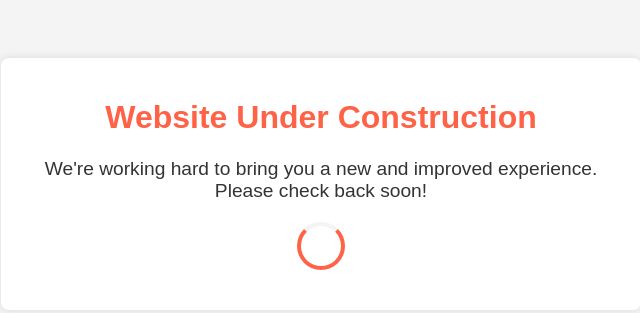
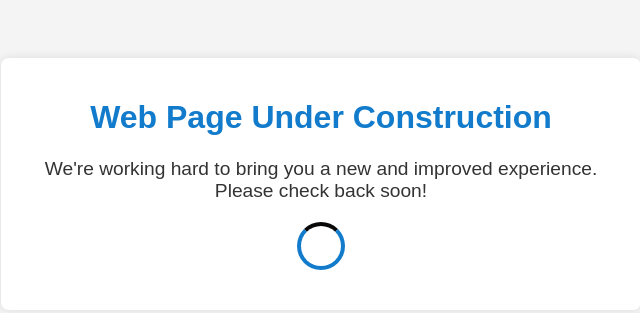
Before and after one commit to AveroInfrastructure/AI, a plain HTML site: page pages/fiber.html in a window 1280 px wide. Shown: the whole page, without its empty margins (319-959 px from the left). Drawn offline with Linux system fonts and the light colour scheme.

Commit message:
Updating Fiber Color

```diff
--- a/pages/fiber.html
+++ b/pages/fiber.html
@@ -21,7 +21,7 @@
             border-radius: 8px;
         }
         h1 {
-            color: #ff6347;
+            color: #127bcb;
         }
         p {
             font-size: 1.2em;
@@ -30,8 +30,8 @@
             margin: 20px auto;
             width: 40px;
             height: 40px;
-            border: 4px solid #ff6347;
-            border-top: 4px solid #f4f4f4;
+            border: 4px solid #127bcb;
+            border-top: 4px solid #080808;
             border-radius: 50%;
             animation: spin 1s linear infinite;
         }
@@ -43,7 +43,7 @@
 </head>
 <body>
     <div class="container">
-        <h1>Website Under Construction</h1>
+        <h1>Web Page Under Construction</h1>
         <p>We're working hard to bring you a new and improved experience. Please check back soon!</p>
         <div class="spinner"></div>
     </div>
```
